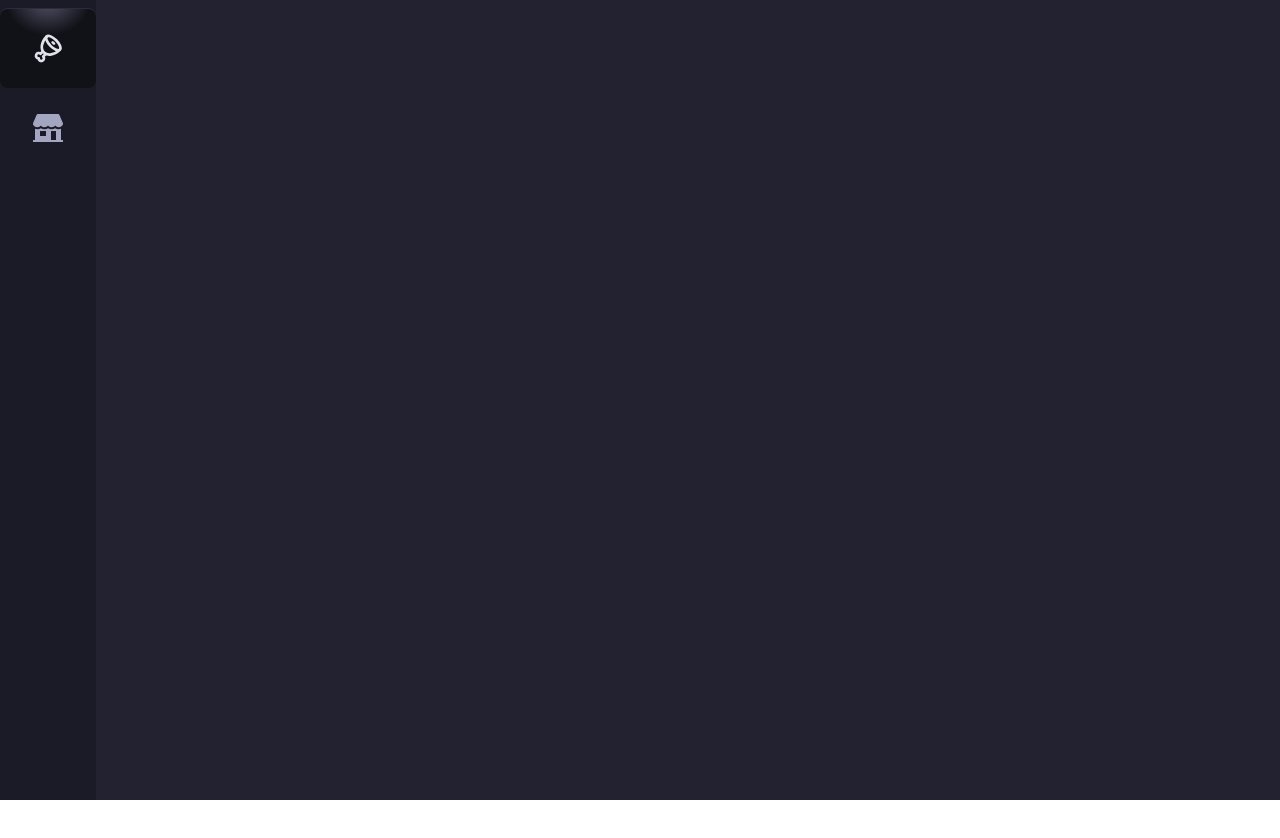
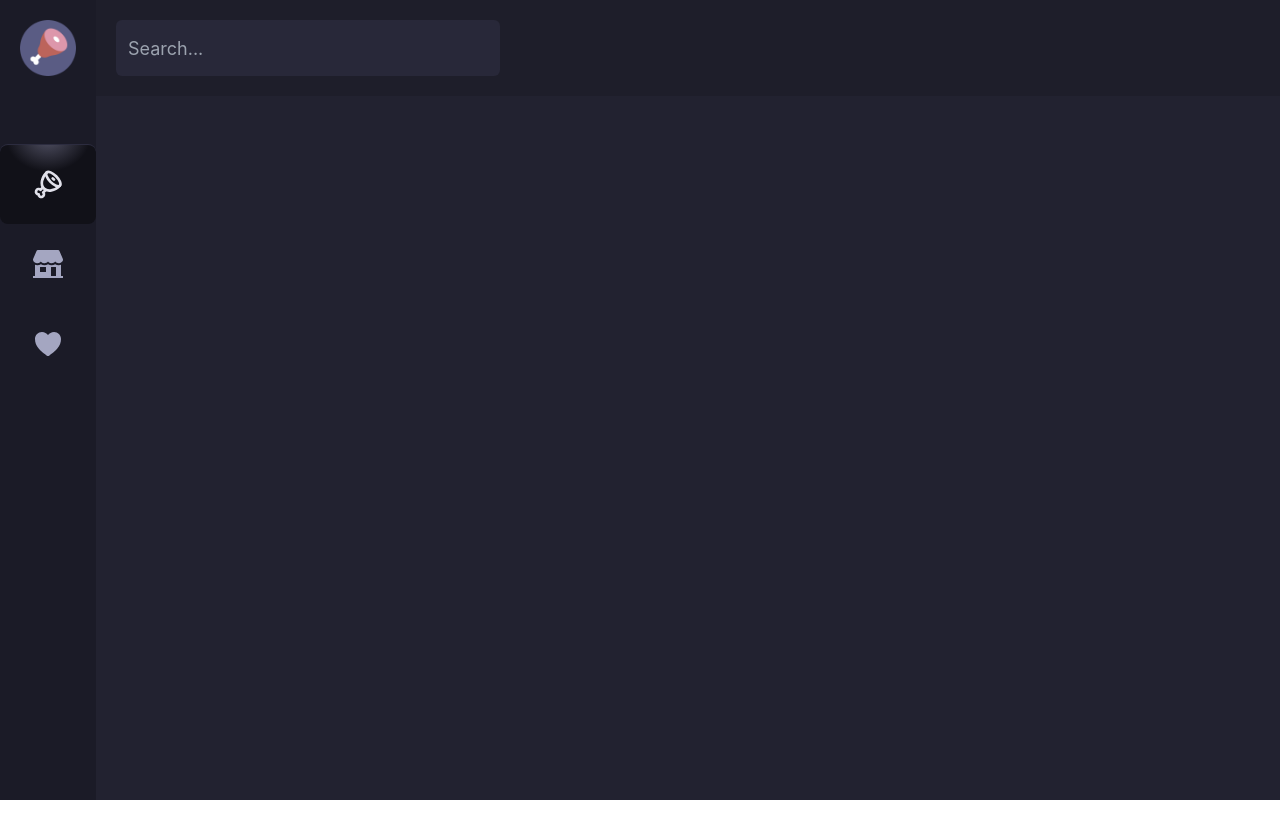
Before and after one commit to oddiz/ecofoodapp-v2, a Next.js app: page / in a window 1280 px wide. Shown: the top 838 px of the page. After the commit the page ends 800 px from the top, so only its background shows below. Built offline with nearby package versions, Linux system fonts and the light colour scheme.

Commit message:
feat: search bar feat: search bar context

```diff
--- /dev/null
+++ b/hooks/useSearch.tsx
@@ -0,0 +1,23 @@
+import { useEffect } from "react";
+import { createContext, useContext, useState } from "react";
+
+export type ContextData = {
+    searchInput: string;
+    setSearchInput: (value: string) => void;
+};
+export const SearchContext = createContext<ContextData>({
+    searchInput: "",
+    setSearchInput: (value: string) => {},
+});
+
+export const useSearch = () => {
+    const { searchInput, setSearchInput } = useContext(SearchContext);
+
+    return { searchInput, setSearchInput };
+};
+
+export const SearchProvider = ({ children }: { children: React.ReactNode }) => {
+    const [searchInput, setSearchInput] = useState("");
+
+    return <SearchContext.Provider value={{ searchInput, setSearchInput }}>{children}</SearchContext.Provider>;
+};
--- a/src/components/Header/Header.tsx
+++ b/src/components/Header/Header.tsx
@@ -1,3 +1,9 @@
+import { Search } from "./Search";
+
 export const Header = () => {
-    return <header className="w-full h-24 dark:bg-primarydark-800 flex flex-row "></header>;
+    return (
+        <header className="w-full h-24 dark:bg-primarydark-650 flex flex-row py-5 px-5">
+            <Search />
+        </header>
+    );
 };
--- a/src/components/Header/Search.tsx
+++ b/src/components/Header/Search.tsx
@@ -1,10 +1,16 @@
+import { useSearch } from "hooks/useSearch";
 import { useState } from "react";
 
 export const Search = () => {
-    const [search, setSearch] = useState("");
+    const { searchInput, setSearchInput } = useSearch();
     return (
-        <>
-            <></>
-        </>
+        <div className="h-full min-w-[24rem] ">
+            <input
+                className="h-full w-full rounded-md dark:bg-primarydark-500 bg-primary-300 focus:dark:bg-primarydark-400 dark:text-primary-300 text-primarydark-400 text-lg bg-transparent px-3 outline-none"
+                placeholder="Search..."
+                value={searchInput}
+                onChange={(e) => setSearchInput(e.target.value)}
+            />
+        </div>
     );
 };
--- a/src/components/Nav/NavItem.tsx
+++ b/src/components/Nav/NavItem.tsx
@@ -1,11 +1,20 @@
-export const NavItem = ({ icon, active }: { icon: JSX.Element; active: boolean }) => {
+export const NavItem = ({
+    icon,
+    active,
+    onClickHandler,
+}: {
+    icon: JSX.Element;
+    active: boolean;
+    onClickHandler: (e: React.MouseEvent<HTMLDivElement, MouseEvent>) => void;
+}) => {
     return (
         <div
             className={`w-full h-20 flex items-center relative justify-center overflow-hidden rounded-lg cursor-pointer peer ${
                 active
                     ? "dark:bg-primarydark-900 bg-primary-300 border-t-[1px] border-t-primarydark-400 text-primary-150"
-                    : "text-primary-500"
+                    : "text-primary-500 hover:text-primary-150 dark:hover:bg-primarydark-650 hover:bg-primary-300"
             }`}
+            onClick={onClickHandler}
         >
             {active && ( // Glow effect
                 <div className="w-full scale-125 h-full absolute inset-0 bg-gradient-radial from-primary-600/50 via-transparent -translate-y-12 " />
--- a/src/components/Nav/Navigator.tsx
+++ b/src/components/Nav/Navigator.tsx
@@ -1,12 +1,27 @@
 import { TbMeat } from "react-icons/tb";
 import { NavItem } from "./NavItem";
-import { IoStorefrontSharp } from "react-icons/io5";
+import { IoStorefrontSharp, IoHeart } from "react-icons/io5";
+import Image from "next/image";
+
 export const Navigator: React.FC = () => {
+    const handleNavItemClick = (e: React.MouseEvent<HTMLDivElement, MouseEvent>) => {
+        console.log(e.currentTarget);
+    };
     return (
-        <div className="dark:bg-primarydark-700 w-24 h-full flex-grow-0 flex-shrink-0 py-2">
+        <div className="dark:bg-primarydark-700 w-24 h-full flex-grow-0 flex-shrink-0 ">
+            <div className="w-full h-24 flex flex-col  mb-12 relative p-5">
+                <Image
+                    src="/logo.png"
+                    alt="Eco Food App"
+                    layout="intrinsic"
+                    width={256}
+                    height={256}
+                    objectFit="contain"
+                />
+            </div>
             <div
                 id="Navitems"
-                className="flex flex-col h-full"
+                className="flex flex-col flex-grow-1 flex-shrink-1 "
             >
                 <NavItem
                     icon={
@@ -16,6 +31,7 @@ export const Navigator: React.FC = () => {
                             size={32}
                         />
                     }
+                    onClickHandler={handleNavItemClick}
                     active={true}
                 />
                 <NavItem
@@ -25,6 +41,17 @@ export const Navigator: React.FC = () => {
                             size={32}
                         />
                     }
+                    onClickHandler={handleNavItemClick}
+                    active={false}
+                />
+                <NavItem
+                    icon={
+                        <IoHeart
+                            clip="true"
+                            size={32}
+                        />
+                    }
+                    onClickHandler={handleNavItemClick}
                     active={false}
                 />
             </div>
--- /dev/null
+++ b/src/components/pages/IndexContent.tsx
@@ -0,0 +1,6 @@
+import { useSearch } from "hooks/useSearch";
+
+export const IndexContent = () => {
+    const { searchInput } = useSearch();
+    return <div className="flex flex-row flex-1 container p-6 mx-auto w-2/3">{searchInput}</div>;
+};
--- a/src/pages/_app.tsx
+++ b/src/pages/_app.tsx
@@ -1,8 +1,13 @@
-import '../styles/globals.css'
-import type { AppProps } from 'next/app'
+import "../styles/globals.css";
+import { SearchProvider } from "hooks/useSearch";
+import type { AppProps } from "next/app";
 
 function MyApp({ Component, pageProps }: AppProps) {
-  return <Component {...pageProps} />
+    return (
+        <SearchProvider>
+            <Component {...pageProps} />
+        </SearchProvider>
+    );
 }
 
-export default MyApp
+export default MyApp;
--- a/src/pages/index.tsx
+++ b/src/pages/index.tsx
@@ -1,17 +1,22 @@
 import type { NextPage } from "next";
 import Head from "next/head";
-import { Navigator } from "../components/Nav/Navigator";
+import { Header } from "@/components/Header/Header";
+import { IndexContent } from "@/components/pages/IndexContent";
+import { Navigator } from "@/components/Nav/Navigator";
 
 const Home: NextPage = () => {
     return (
-        <div className="dark:bg-primarydark-600 bg-primary-100 w-screen h-screen flex flex-row ">
+        <div className="">
             <Head>
                 <title>Eco Food App</title>
             </Head>
 
-            <main>
+            <main className="dark:bg-primarydark-600 bg-primary-100 w-screen h-screen flex flex-row">
                 <Navigator />
-                <div className="flex flex-col flex-grow-0 flex-shrink-0 w-full h-full"></div>
+                <div className="flex flex-col flex-1">
+                    <Header />
+                    <IndexContent />
+                </div>
             </main>
         </div>
     );
--- a/tailwind.config.js
+++ b/tailwind.config.js
@@ -24,13 +24,14 @@ module.exports = {
                     950: "hsl(240, 17%, 40%)",
                 },
                 primarydark: {
-                    50:  "hsl(240, 17%, 35%)",
+                    50: "hsl(240, 17%, 35%)",
                     100: "hsl(240, 17%, 30%)",
                     200: "hsl(240, 17%, 27%)",
                     300: "hsl(240, 17%, 24%)",
                     400: "hsl(240, 17%, 21%)",
                     500: "hsl(240, 17%, 19%)",
                     600: "hsl(240, 17%, 16%)",
+                    650: "hsl(240, 17%, 14%)",
                     700: "hsl(240, 18%, 13%)",
                     800: "hsl(240, 17%, 10%)",
                     900: "hsl(240, 17%, 8%)",
--- a/tsconfig.json
+++ b/tsconfig.json
@@ -13,7 +13,11 @@
     "resolveJsonModule": true,
     "isolatedModules": true,
     "jsx": "preserve",
-    "incremental": true
+    "incremental": true,
+    "baseUrl": ".",
+    "paths": {
+      "@/*": ["src/*"]
+    }
   },
   "include": ["next-env.d.ts", "**/*.ts", "**/*.tsx"],
   "exclude": ["node_modules"]
```
Also changed, not shown: public/logo.png (added).
